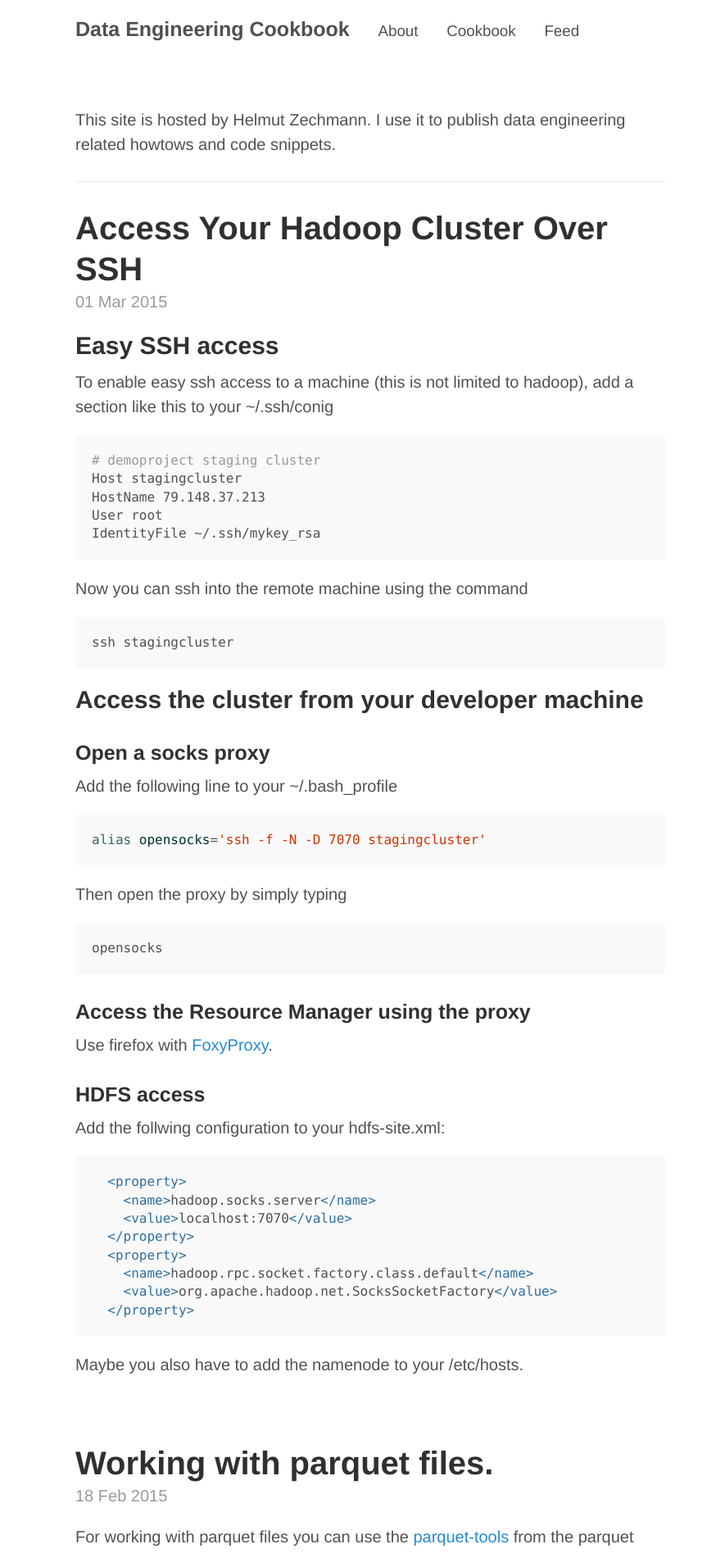
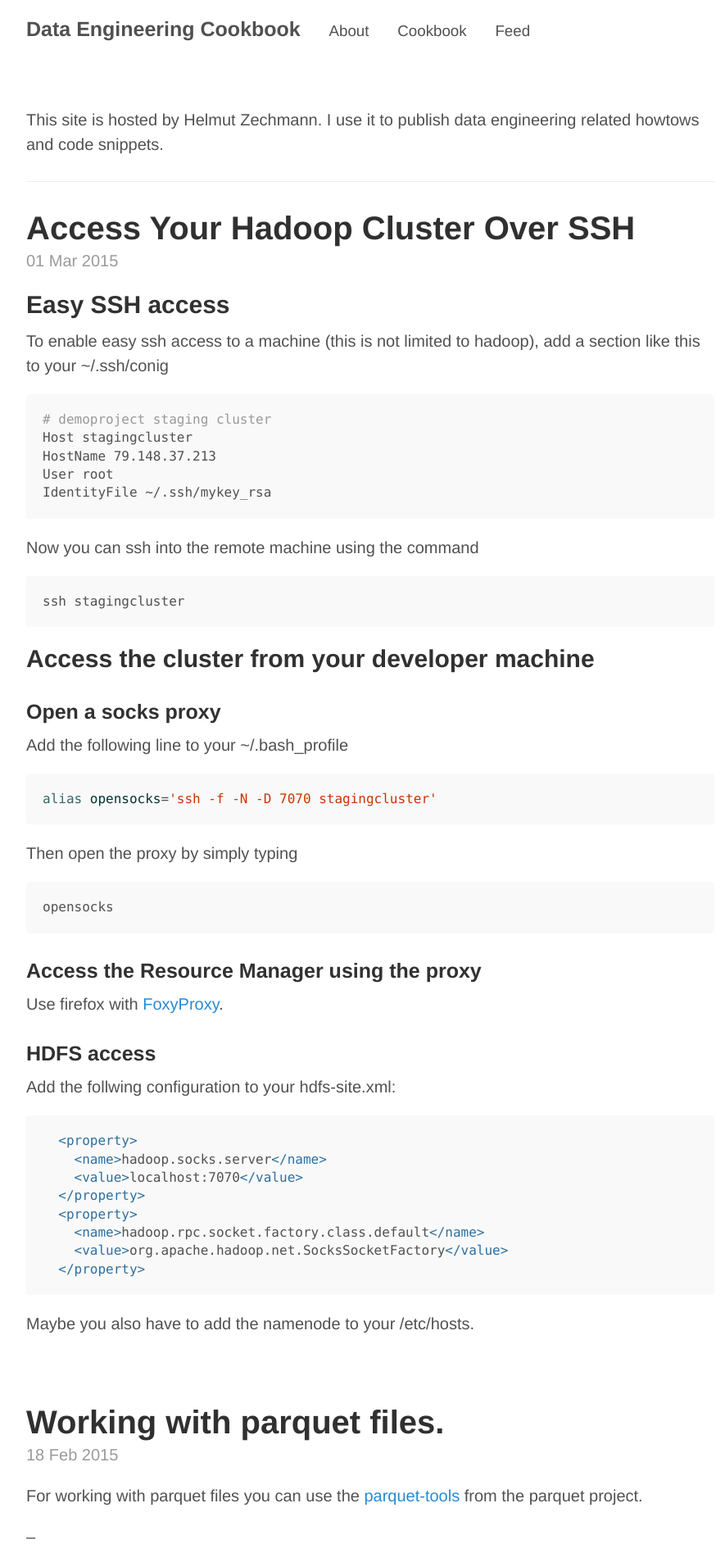
Before and after one commit to HelmutZechmann/HelmutZechmann.github.io, a Jekyll site: the page built from index.html, in a window 1280 px wide. Shown: the top 1895 px of the page at 82% size, without its empty margins (188-1073 px from the left). Built offline with Jekyll 4.4.1, drawn with Linux system fonts in a browser that asks for light colours; Markdown is read by kramdown in place of the engine named in the settings; the list of posts is cut into pages by our own code.

Commit message:
Make page wider.

```diff
--- a/public/css/poole.css
+++ b/public/css/poole.css
@@ -286,7 +286,7 @@ tbody tr:nth-child(odd) th {
  */
 
 .container {
-  max-width: 38rem;
+  max-width: 44rem;
   padding-left:  1rem;
   padding-right: 1rem;
   margin-left:  auto;
```
